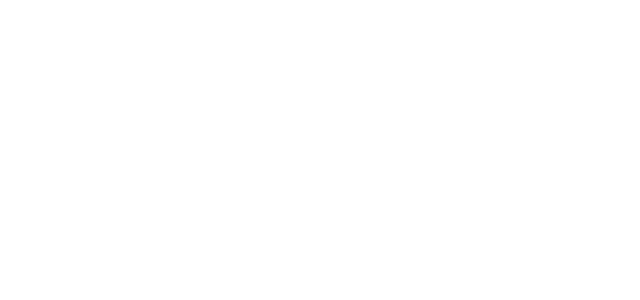
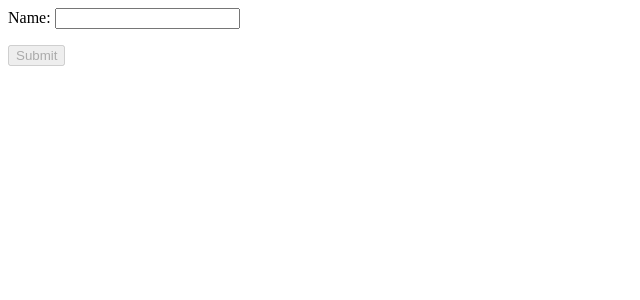
Before and after one commit to dominic198/angular-ivy-t2snyg, an Angular app: page /validation in a window 1280 px wide. Before the commit this address led to /. Shown: the top 300 px of the page, without its empty margins (0-640 px from the left). Built offline with nearby package versions, Linux system fonts and the light colour scheme.

Commit message:
4 files modified, 1 added

```diff
--- a/src/app/app.module.ts
+++ b/src/app/app.module.ts
@@ -1,6 +1,6 @@
 import { NgModule } from '@angular/core';
 import { BrowserModule } from '@angular/platform-browser';
-import { FormsModule } from '@angular/forms';
+import { FormsModule, ReactiveFormsModule } from '@angular/forms';
 
 import { AppComponent } from './app.component';
 import { HelloComponent } from './hello.component';
@@ -8,7 +8,7 @@
 import { AppRouter } from '../app-router';
 
 @NgModule({
-  imports:      [ BrowserModule, FormsModule, AppRouter ],
+  imports:      [ BrowserModule, FormsModule, AppRouter, ReactiveFormsModule ],
   declarations: [ AppComponent, HelloComponent, ValidationComponent ],
   bootstrap:    [ AppComponent ]
 })
--- /dev/null
+++ b/src/app/name-validation.ts
@@ -0,0 +1,10 @@
+import { AbstractControl, ValidationErrors } from "@angular/forms";
+
+export class NameValidation {
+  static cannotContanSpaces(control: AbstractControl) : ValidationErrors | null {
+        if((control.value as string).indexOf(' ') > 0){
+          return {cannotContanSpaces: true}
+        }
+        return null;
+  }
+}
--- a/src/app/validation/validation.component.html
+++ b/src/app/validation/validation.component.html
@@ -1 +1,12 @@
-<h1>Works</h1>
+<form [formGroup]="myForm" (ngSubmit)="onSubmit()">
+  <p>
+    <label for="name">Name: </label>
+    <input type="text" id="name" name="name" formControlName="name">
+  </p>
+  <div *ngIf="f.name.invalid && f.name.touched && f.name.dirty">
+    <p *ngIf="f.name.errors.required">Name is required</p>
+    <p *ngIf="f.name.errors.minlength">Min required length is {{f.name.errors.minlength.requiredLength}}</p>
+    <p *ngIf="f.name.errors.cannotContanSpaces">Name cannot contain whitespaces</p>
+  </div>
+  <button type="submit" [disabled]="!myForm.valid">Submit</button>
+</form>
--- a/src/app/validation/validation.component.ts
+++ b/src/app/validation/validation.component.ts
@@ -1,4 +1,6 @@
 import { Component, OnInit } from '@angular/core';
+import { FormBuilder, FormGroup, Validators } from '@angular/forms';
+import { NameValidation } from '../name-validation';
 
 @Component({
   selector: 'app-validation',
@@ -6,10 +8,22 @@
   styleUrls: ['./validation.component.css']
 })
 export class ValidationComponent implements OnInit {
+  public myForm: FormGroup;
 
-  constructor() { }
+  constructor(private fb: FormBuilder) {
+    this.myForm = this.fb.group({
+      name: ['',[Validators.required, Validators.minLength(3), NameValidation.cannotContanSpaces]]
+    })
+  }
 
   ngOnInit() {
   }
 
+  get f(){
+    return this.myForm.controls;
+  }
+
+  onSubmit(){
+    console.log(this.myForm.value)
+  }
 }
```
Also changed, not shown: src/app-router.ts (+6 -1 lines).
